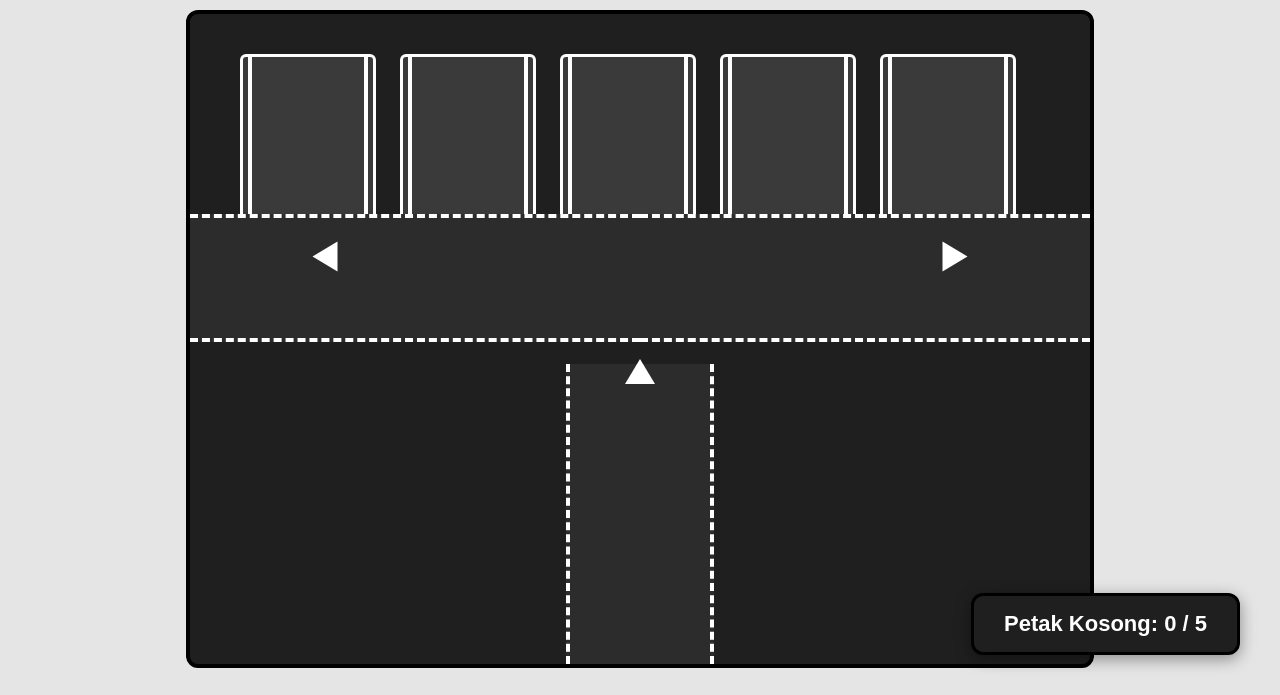
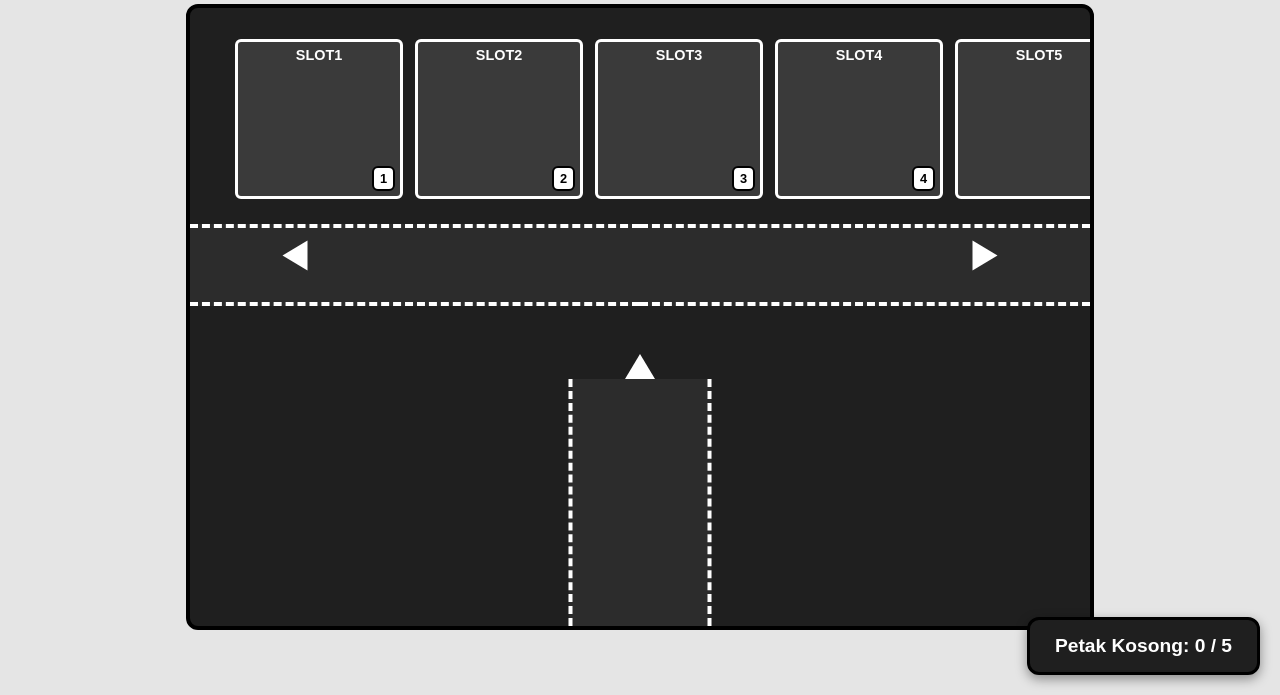
Before and after one commit to ainasyaf595/index.html-smart-parking-ame, a plain HTML site: page index.html in a window 1280 px wide. Shown: the part 105-800 px from the top of the page. Drawn offline with Linux system fonts and the light colour scheme; no server answers.

Commit message:
Update index.html

```diff
--- a/index.html
+++ b/index.html
@@ -1,17 +1,21 @@
 <!DOCTYPE html>
-<html>
+<html lang="ms">
 <head>
+  <meta charset="UTF-8">
+  <meta name="viewport" content="width=device-width, initial-scale=1.0">
   <title>Smart Parking Online AME</title>
   <style>
+    /* ===== BODY ===== */
     body {
       font-family: Poppins, Arial, sans-serif;
       background: #e5e5e5;
       text-align: center;
-      padding-top: 20px;
+      padding: 20px;
+      margin: 0;
     }
 
     h1 {
-      font-size: 34px;
+      font-size: 2.2rem;
       font-weight: bold;
       margin-bottom: 25px;
       color: #1f1f1f;
@@ -19,8 +23,10 @@
 
     /* ===== PARKING AREA ===== */
     .parking-area {
-      width: 900px;
-      height: 650px;
+      width: 95%;
+      max-width: 900px;
+      height: auto;
+      aspect-ratio: 16 / 11;
       margin: auto;
       background: #1f1f1f;
       border: 4px solid #000;
@@ -31,125 +37,93 @@
 
     /* ===== PARKING SLOTS ===== */
     .slot {
-      width: 130px;
-      height: 180px;
+      width: 18%;
+      height: 25%;
       background: #3a3a3a;
-      border: 3px solid #ffffff;
+      border: 3px solid #fff;
       border-radius: 6px;
       position: absolute;
       overflow: hidden;
+      transition: background 0.5s;
     }
 
-    /* Slot positions */
-    #slot1 { left: 50px;  top: 40px; }
-    #slot2 { left: 210px; top: 40px; }
-    #slot3 { left: 370px; top: 40px; }
-    #slot4 { left: 530px; top: 40px; }
-    #slot5 { left: 690px; top: 40px; }
-
-    /* WHITE PARKING LINES */
-    .slot::before {
-      content: "";
-      position: absolute;
-      left: 5px;
-      right: 5px;
-      top: 0;
-      bottom: 0;
-      border-left: 4px solid white;
-      border-right: 4px solid white;
-    }
-
-    /* SLOT LABEL */
     .slot-label {
       position: absolute;
       top: 5px;
       width: 100%;
       text-align: center;
       color: #fff;
-      font-size: 15px;
+      font-size: 0.9rem;
       font-weight: bold;
     }
 
-    /* PILLAR NUMBER */
     .pillar {
       position: absolute;
-      bottom: 8px;
-      right: 8px;
+      bottom: 5px;
+      right: 5px;
       background: #fff;
       color: #000;
       border: 2px solid #000;
-      padding: 4px 8px;
+      padding: 3px 6px;
       border-radius: 6px;
-      font-size: 16px;
+      font-size: 0.8rem;
       font-weight: bold;
     }
 
     /* ===== CAR ICON ===== */
     .car-icon {
-      width: 70px;
-      height: 120px;
+      width: 40%;
+      height: 60%;
       background: #ffffff;
-      margin: auto;
-      border-radius: 8px;
+      border-radius: 6px;
       position: absolute;
-      top: 40px;
-      left: 30px;
+      top: 20%;
+      left: 30%;
+      opacity: 0;
+      transition: opacity 0.5s;
     }
 
-    /* ===== STATUS PANEL ===== */
-    .status-box {
-      position: fixed;
-      right: 40px;
-      bottom: 40px;
-      padding: 15px 30px;
-      font-size: 22px;
-      background: #1f1f1f;
-      color: white;
-      border: 3px solid #000;
-      border-radius: 12px;
-      font-weight: bold;
-      box-shadow: 0 4px 16px rgba(0,0,0,0.4);
+    .slot.occupied {
+      background: #ff4d4d; /* Merah bila diambil */
     }
 
-    /* ===== JALAN BERSAMBUNG ===== */
+    .slot.occupied .car-icon {
+      opacity: 1;
+    }
+
+    .slot.empty {
+      background: #3a3a3a; /* Hijau boleh tambah jika mahu */
+    }
+
+    /* ===== ROAD ===== */
     .road-vertical {
       position: absolute;
       bottom: 0;
       left: 50%;
       transform: translateX(-50%);
-      width: 140px;
-      height: 300px;
+      width: 15%;
+      height: 40%;
       background: #2c2c2c;
       border-left: 4px dashed #fff;
       border-right: 4px dashed #fff;
       z-index: 1;
     }
 
-    .road-horizontal-left {
+    .road-horizontal-left, .road-horizontal-right {
       position: absolute;
-      top: 200px;
-      left: 0;
+      top: 35%;
       width: 50%;
-      height: 120px;
+      height: 12%;
       background: #2c2c2c;
       border-top: 4px dashed #fff;
       border-bottom: 4px dashed #fff;
       z-index: 1;
     }
 
-    .road-horizontal-right {
-      position: absolute;
-      top: 200px;
-      right: 0;
-      width: 50%;
-      height: 120px;
-      background: #2c2c2c;
-      border-top: 4px dashed #fff;
-      border-bottom: 4px dashed #fff;
-      z-index: 1;
-    }
+    .road-horizontal-left { left: 0; }
+    .road-horizontal-right { right: 0; }
 
-    /* ===== ANAK PANAH ===== */
+    /* ===== ARROW ===== */
     .arrow {
       position: absolute;
       width: 0;
@@ -160,92 +134,37 @@
       z-index: 2;
     }
 
-    .arrow-down {
-      bottom: 280px;
-      left: 50%;
-      transform: translateX(-50%) rotate(0deg);
+    .arrow-down { bottom: 40%; left: 50%; transform: translateX(-50%) rotate(0deg); }
+    .arrow-left { top: 38%; left: 10%; transform: rotate(270deg); }
+    .arrow-right { top: 38%; right: 10%; transform: rotate(90deg); }
+
+    /* ===== STATUS PANEL ===== */
+    .status-box {
+      position: fixed;
+      right: 20px;
+      bottom: 20px;
+      padding: 15px 25px;
+      font-size: 1.2rem;
+      background: #1f1f1f;
+      color: white;
+      border: 3px solid #000;
+      border-radius: 12px;
+      font-weight: bold;
+      box-shadow: 0 4px 12px rgba(0,0,0,0.4);
     }
 
-    .arrow-left {
-      top: 230px;
-      left: 120px;
-      transform: rotate(270deg);
-    }
-
-    .arrow-right {
-      top: 230px;
-      right: 120px;
-      transform: rotate(90deg);
-    }
-
-    /* ===== SLOT STATUS ===== */
-    .slot.occupied .car-icon {
-      display: block;
-    }
-
-    .slot:not(.occupied) .car-icon {
-      display: none;
+    /* RESPONSIVE */
+    @media (max-width: 600px) {
+      .slot-label { font-size: 0.7rem; }
+      .pillar { font-size: 0.6rem; padding: 2px 5px; }
+      .status-box { font-size: 1rem; padding: 10px 15px; }
     }
   </style>
-
-  <script>
-    async function loadData() {
-      const url =
-        "https://smart-parking-aee-default-rtdb.asia-southeast1.firebasedatabase.app/parking.json";
-
-      const res = await fetch(url);
-      const data = await res.json();
-
-      Object.keys(data).forEach(slotId => {
-        updateSlot(slotId, data[slotId].status);
-      });
-
-      updateEmptyCount(data);
-    }
-
-    function updateSlot(id, status) {
-      const div = document.getElementById(id);
-      div.classList.toggle("occupied", status === "occupied");
-
-      // Label
-      if (!div.querySelector(".slot-label")) {
-        const label = document.createElement("div");
-        label.className = "slot-label";
-        label.innerText = id.toUpperCase();
-        div.appendChild(label);
-      }
-
-      // Pillar
-      if (!div.querySelector(".pillar")) {
-        const num = id.replace("slot", "");
-        const pillar = document.createElement("span");
-        pillar.className = "pillar";
-        pillar.innerText = num;
-        div.appendChild(pillar);
-      }
-
-      // Car icon
-      if (!div.querySelector(".car-icon")) {
-        const car = document.createElement("div");
-        car.className = "car-icon";
-        div.appendChild(car);
-      }
-    }
-
-    function updateEmptyCount(data) {
-      const count = Object.values(data).filter(slot => slot.status === "empty").length;
-      document.getElementById("count").innerText = count;
-    }
-
-    setInterval(loadData, 1000);
-  </script>
 </head>
-
 <body>
   <h1>SMART PARKING ONLINE AME</h1>
 
   <div class="parking-area">
-
     <!-- PARKING SLOTS -->
     <div id="slot1" class="slot"></div>
     <div id="slot2" class="slot"></div>
@@ -262,7 +181,6 @@
     <div class="arrow arrow-down"></div>
     <div class="arrow arrow-left"></div>
     <div class="arrow arrow-right"></div>
-
   </div>
 
   <!-- EMPTY COUNT PANEL -->
@@ -270,5 +188,72 @@
     Petak Kosong: <span id="count">0</span> / 5
   </div>
 
+  <script>
+    // Tentukan posisi slot (relatif pada kawasan)
+    const slotPositions = {
+      slot1: { left: '5%', top: '5%' },
+      slot2: { left: '25%', top: '5%' },
+      slot3: { left: '45%', top: '5%' },
+      slot4: { left: '65%', top: '5%' },
+      slot5: { left: '85%', top: '5%' },
+    };
+
+    // Inisialisasi slot
+    Object.keys(slotPositions).forEach(id => {
+      const div = document.getElementById(id);
+      div.style.left = slotPositions[id].left;
+      div.style.top = slotPositions[id].top;
+
+      // Label
+      const label = document.createElement('div');
+      label.className = 'slot-label';
+      label.innerText = id.toUpperCase();
+      div.appendChild(label);
+
+      // Pillar
+      const pillar = document.createElement('span');
+      pillar.className = 'pillar';
+      pillar.innerText = id.replace('slot', '');
+      div.appendChild(pillar);
+
+      // Car Icon
+      const car = document.createElement('div');
+      car.className = 'car-icon';
+      div.appendChild(car);
+    });
+
+    // Fetch data dari Firebase
+    async function loadData() {
+      try {
+        const url = "https://smart-parking-aee-default-rtdb.asia-southeast1.firebasedatabase.app/parking.json";
+        const res = await fetch(url);
+        const data = await res.json();
+
+        Object.keys(data).forEach(id => {
+          const div = document.getElementById(id);
+          if (!div) return;
+
+          if (data[id].status === 'occupied') {
+            div.classList.add('occupied');
+            div.classList.remove('empty');
+          } else {
+            div.classList.remove('occupied');
+            div.classList.add('empty');
+          }
+        });
+
+        // Update count petak kosong
+        const count = Object.values(data).filter(slot => slot.status === 'empty').length;
+        document.getElementById('count').innerText = count;
+
+      } catch (err) {
+        console.error("Gagal ambil data:", err);
+      }
+    }
+
+    // Refresh setiap 1 saat
+    setInterval(loadData, 1000);
+    loadData(); // load awal
+  </script>
 </body>
 </html>
```
